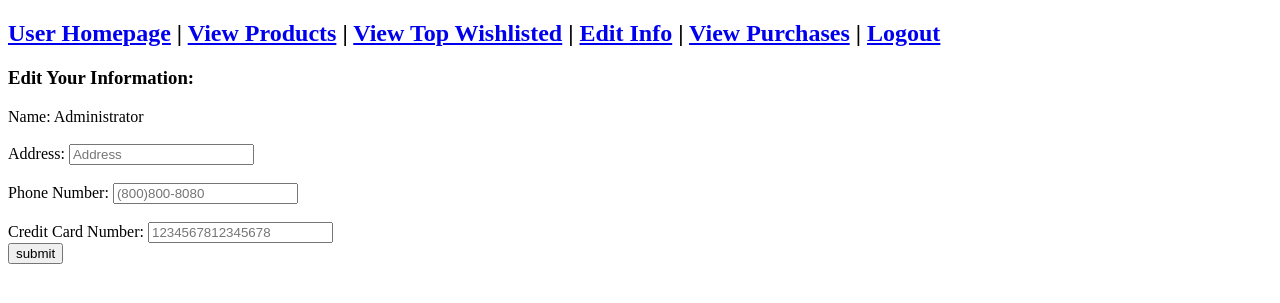
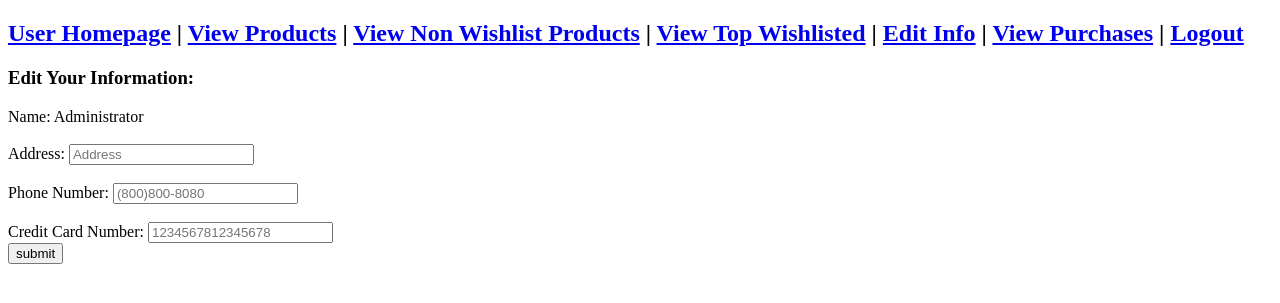
Before and after one commit to amle92/tripleL, a PHP site: page /edituser.php in a window 1280 px wide. Shown: the top 303 px of the page. Run offline with PHP 8.4, Linux system fonts and the light colour scheme; a user stored in the database is signed in; data comes from the database, SQL or seed files in the repository.

Commit message:
Update navbar.php
Added Non Wishlist Products View

```diff
--- a/Web/navbar.php
+++ b/Web/navbar.php
@@ -49,6 +49,8 @@
 				 |
 				<a href='viewproducts.php'>View Products</a>
 				 |
+				<a href='viewproductsnotinWishList.php'>View Non Wishlist Products</a>
+				 |
 				<a href='viewtopwishlist.php'>View Top Wishlisted</a>
 				 |
 				<a href='edituser.php'>Edit Info</a>
```
